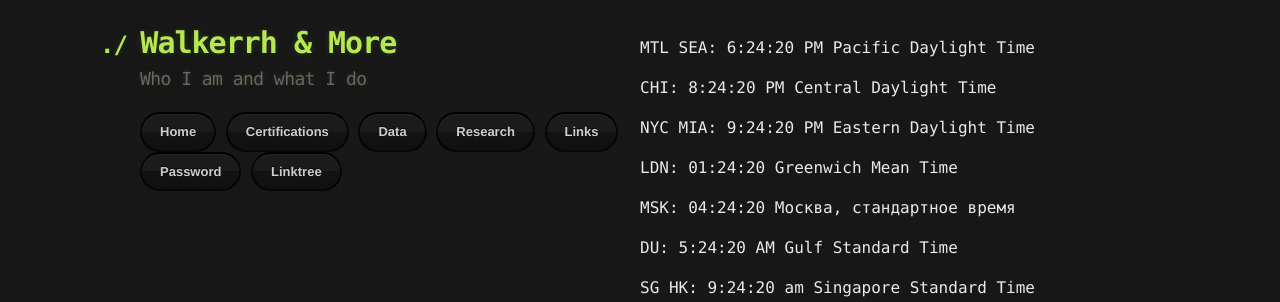
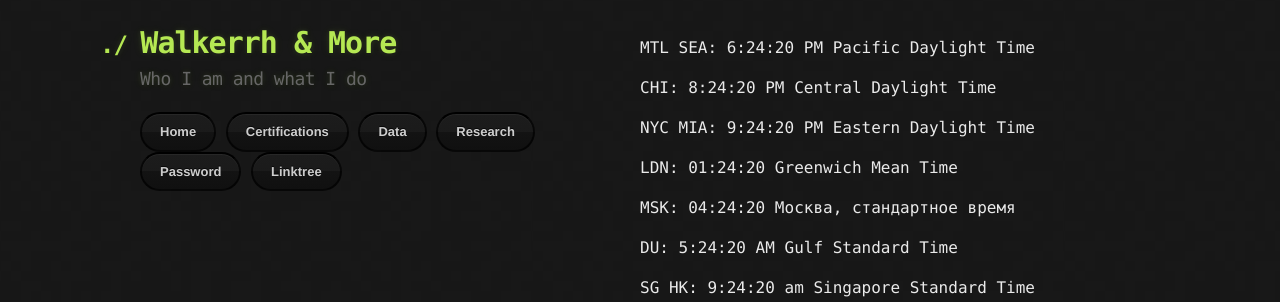
Before and after one commit to Walkerrh/walkerrh.github.io, a Jekyll site: the page built from index.md, in a window 1280 px wide. Shown: the top 302 px of the page. Built offline with Jekyll 4.4.1, drawn with Linux system fonts in a browser that asks for light colours; our own code applies the rules of GitHub Pages for plain Markdown files.

Commit message:
Update default.html

```diff
--- a/_layouts/default.html
+++ b/_layouts/default.html
@@ -25,7 +25,7 @@
             <a href="{{ '/certifications.html' | relative_url }}" class="btn">Certifications</a>
             <a href="{{ '/fin_data.html' | relative_url }}" class="btn">Data</a>
             <a href="{{ '/research.html' | relative_url }}" class="btn">Research</a>
-            <a href="{{ '/links.html' | relative_url }}" class="btn">Links</a>
+<!--             <a href="{{ '/links.html' | relative_url }}" class="btn">Links</a> -->
             <a href="{{ '/password.html' | relative_url }}" class="btn">Password</a>
             <a href="https://linktr.ee/walkerrh_" class="btn">Linktree</a>
         <!-- Keep your other buttons here -->
```
